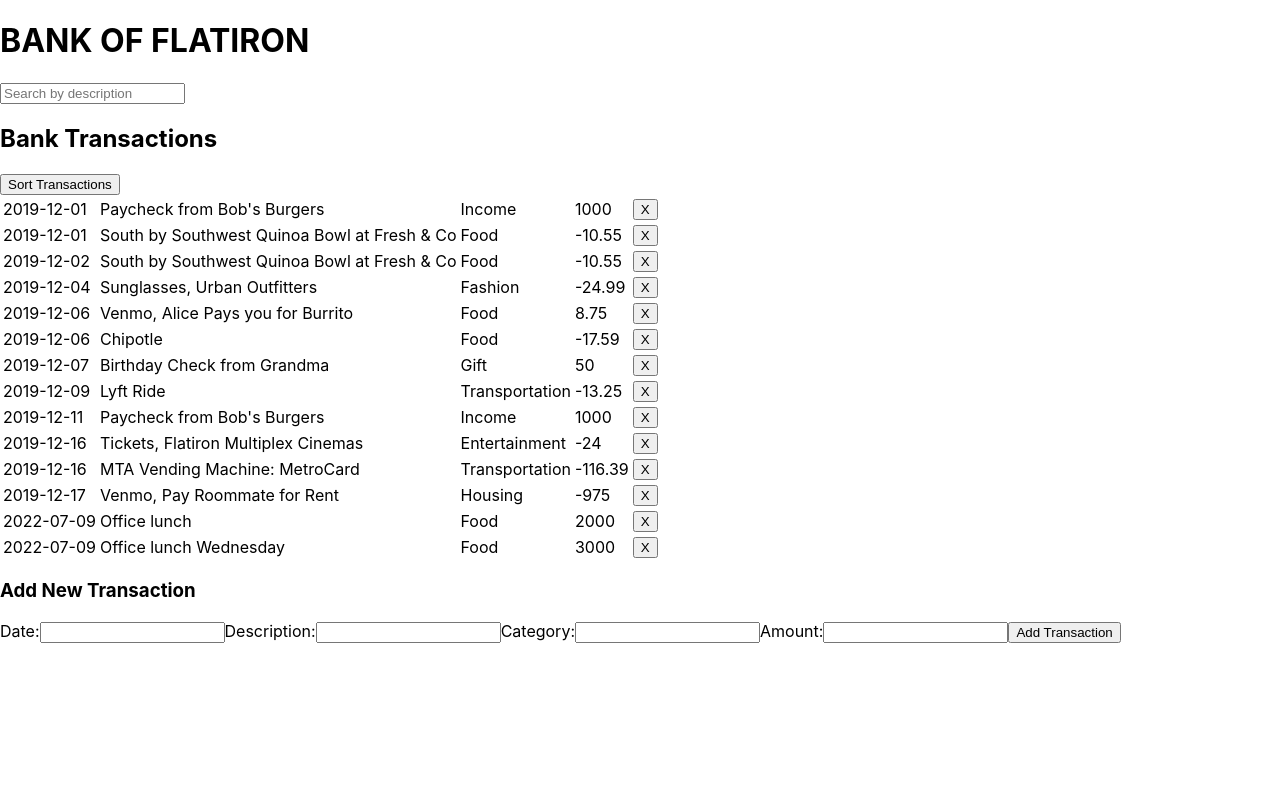
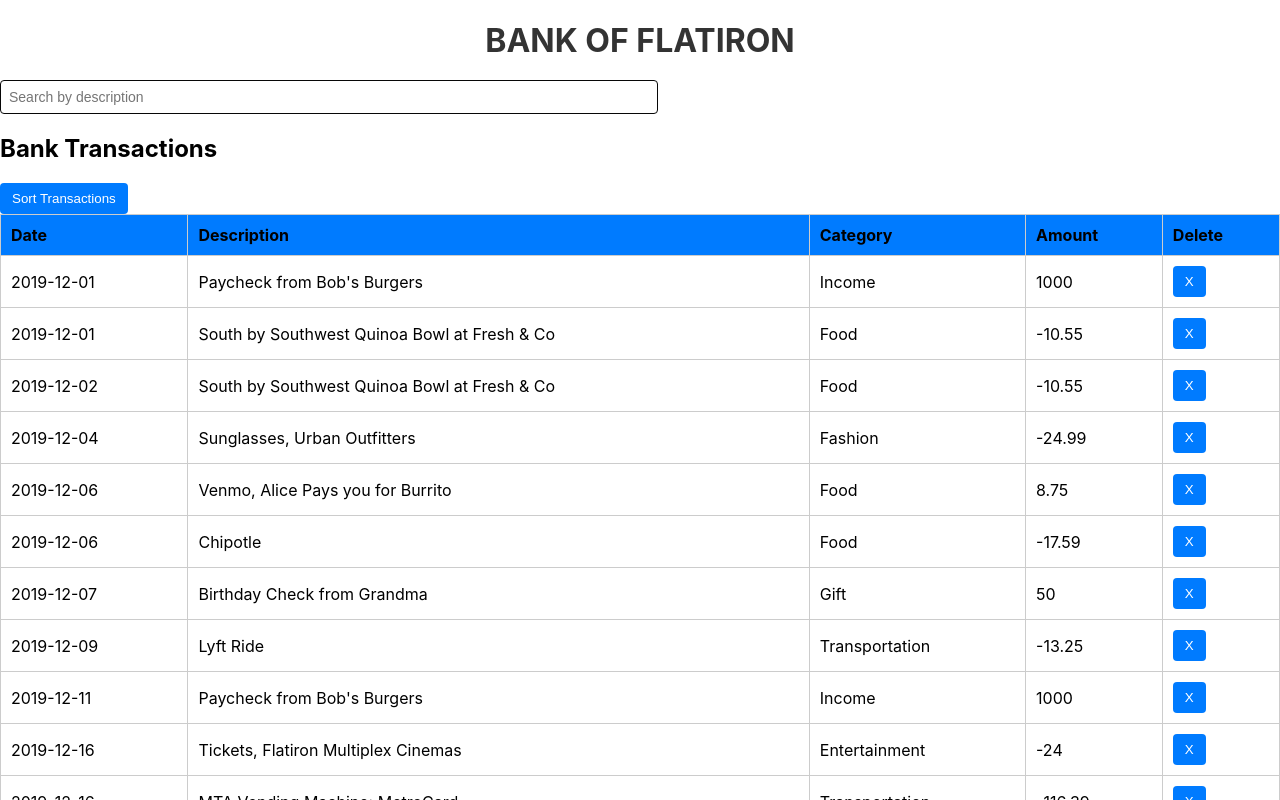
Before and after one commit to BriannaFaith/Bank-of-Flatiron, a React (Create React App) app: page / in a window 1280 px wide. Shown: the top 800 px of the page. Built offline with nearby package versions, Linux system fonts and the light colour scheme; data requests are answered from the project's data file.

Commit message:
added css

```diff
--- a/src/App.css
+++ b/src/App.css
@@ -1,38 +1,89 @@
+
 .App {
+  font-family: Arial, sans-serif;
+  max-width: 800px;
+  margin: 0 auto;
+  padding: 20px;
+  background-color: #007bff;
+  box-shadow: 0 0 5px rgba(0, 0, 0, 0.1);
+  border-radius: 4px;
+}
+
+h1 {
+  color: #333;
+  margin-bottom: 20px;
   text-align: center;
 }
 
-.App-logo {
-  height: 40vmin;
-  pointer-events: none;
+label {
+  display: block;
+  margin-bottom: 10px;
 }
 
-@media (prefers-reduced-motion: no-preference) {
-  .App-logo {
-    animation: App-logo-spin infinite 20s linear;
-  }
+input[type="text"],
+input[type="date"],
+select {
+  padding: 8px;
+  font-size: 14px;
+  border: 1px solid #070707;
+  border-radius: 4px;
+  width: 50%;
 }
 
-.App-header {
-  background-color: #282c34;
-  min-height: 100vh;
-  display: flex;
-  flex-direction: column;
-  align-items: center;
-  justify-content: center;
-  font-size: calc(10px + 2vmin);
-  color: white;
+table {
+  width: 100%;
+  border-collapse: collapse;
+  margin-bottom: 20px;
+  background-color: #fff;
 }
 
-.App-link {
-  color: #61dafb;
+th,
+td {
+  padding: 10px;
+  border: 1px solid #ccc;
+  text-align: left;
 }
 
-@keyframes App-logo-spin {
-  from {
-    transform: rotate(0deg);
-  }
-  to {
-    transform: rotate(360deg);
-  }
+th {
+  background-color: #007bff;
 }
+
+button {
+  padding: 8px 12px;
+  background-color: #007bff;
+  color: #fff;
+  border: none;
+  border-radius: 4px;
+  cursor: pointer;
+}
+
+button:hover {
+  background-color: red;
+}
+
+form {
+  margin-bottom: 20px;
+  background-color: #fff;
+  box-shadow: 0 2px 5px rgba(0, 0, 0, 0.1);
+  border-radius: 4px;
+  padding: 20px;
+}
+
+button {
+  background-color: #007bff;
+  color: #fff;
+  transition: background-color 0.3s ease;
+}
+TransactionSearchFilter {
+  margin-bottom: 20px;
+
+}
+
+TransactionSearchFilter input[type="text"] {
+  border: 2px solid #007bff;
+  border-radius: 4px;
+  padding: 10px;
+  font-size: 16px;
+  width: 100%;
+
+}
--- a/src/App.js
+++ b/src/App.js
@@ -60,6 +60,7 @@
   const handleSortChange = () => {
     // Toggle the sorting order between 'asc' and 'desc'
     setSortOrder((prevOrder) => (prevOrder === "asc" ? "desc" : "asc"));
+
   };
 // handling changes in the search term
   const handleFilterChange = (searchTerm) => {
--- a/src/components/TransactionForm.js
+++ b/src/components/TransactionForm.js
@@ -18,9 +18,6 @@
 
   const handleSubmit = (e) => {
     e.preventDefault();
-    // Validate form fields, if needed
-
-    // Call the onAddTransaction function with the new transaction
     onAddTransaction(newTransaction);
 
     // Reset the form after adding the transaction
--- a/src/components/TransactionTable.js
+++ b/src/components/TransactionTable.js
@@ -6,7 +6,15 @@
 
   return (
     <table>
-
+      <thead>
+            <tr>
+                <th>Date</th>
+                <th>Description</th>
+                <th>Category</th>
+                <th>Amount</th>
+                <th>Delete</th>
+            </tr>
+        </thead>
 
     <tbody>
         {sortedTransactions.map((transaction) => (
```
Also changed, not shown: src/TransactionTable.js (+14 -6 lines).
